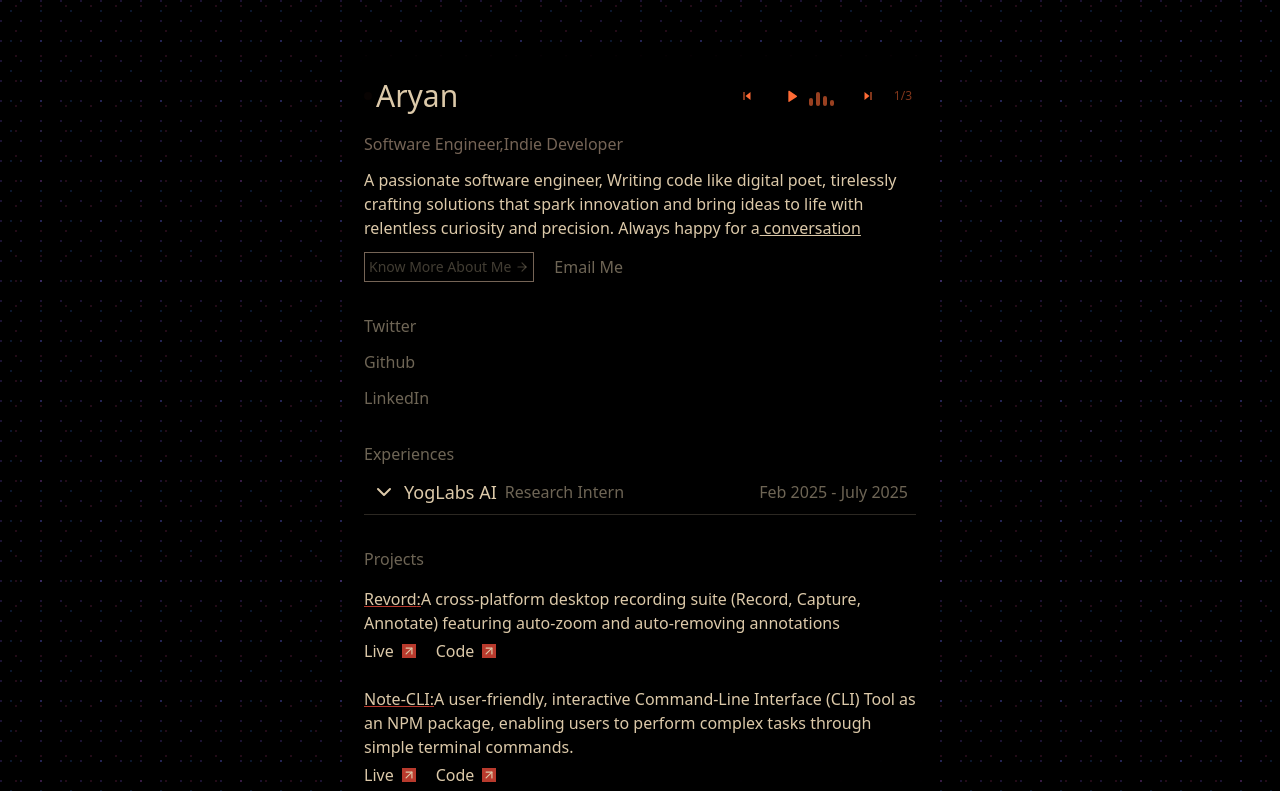
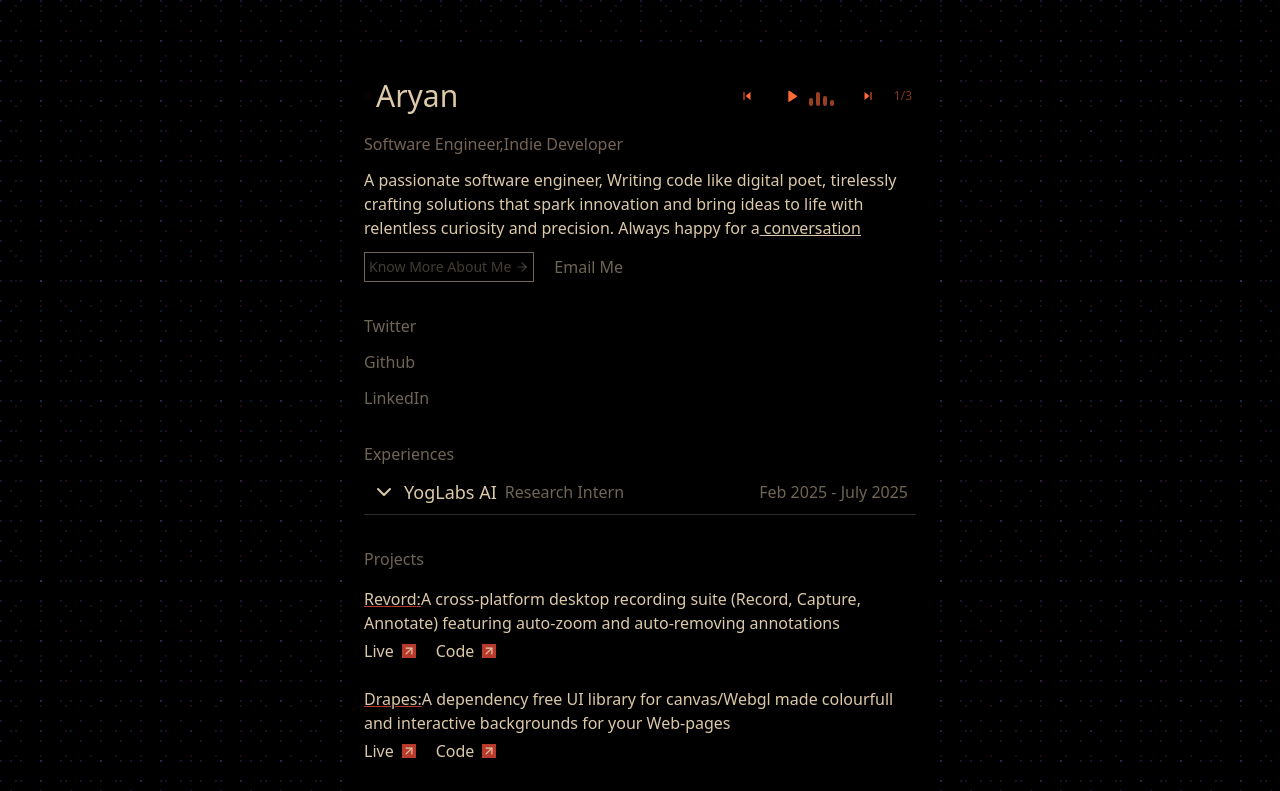
Before and after one commit to aryankumar07/tarnished, a Next.js app: page / in a window 1280 px wide. Shown: the top 791 px of the page. Built offline with nearby package versions, Linux system fonts and the light colour scheme.

Commit message:
feat: add Drapes and updated new book

```diff
--- a/constants/data.ts
+++ b/constants/data.ts
@@ -6,7 +6,13 @@ export const ProjectInfo: ProjectInfoProps[] = [
     title: 'Revord',
     Content: 'A cross-platform desktop recording suite (Record, Capture, Annotate) featuring auto-zoom and auto-removing annotations',
     LiveLink: 'https://www.revord.org',
-    GithubLink: 'https://github.com/NetMods/Rev'
+    GithubLink: 'https://github.com/NetMods/Rev-web'
+  },
+  {
+    title: 'Drapes',
+    Content: 'A dependency free UI library for canvas/Webgl made colourfull and interactive backgrounds for your Web-pages',
+    LiveLink: 'https://www.drapes.cc',
+    GithubLink: 'https://github.com/NetMods/Drapes-UI'
   },
   {
     title: 'Note-CLI',
--- a/src/app/me/(components)/header.tsx
+++ b/src/app/me/(components)/header.tsx
@@ -131,7 +131,7 @@ const Header = () => {
         <br /><br />
         In my free time, I enjoy gaming and binge-watching movies or series (lately, a lot of them!). My current favorite game is <span className="text-orange">Elden Ring</span>.
         <br /><br />
-        What else ..... Life is decent. I have a handful of amazing friends, love traveling, and enjoy reading—currently immersed in <span className="text-orange">Norwegian Wood</span>. Oh, and I love staying alone
+        What else ..... Life is decent. I have a handful of amazing friends, love traveling, and enjoy reading—currently immersed in <span className="text-orange">Martyr</span>. Oh, and I love staying alone
       </p>
     </div>
   );
```
